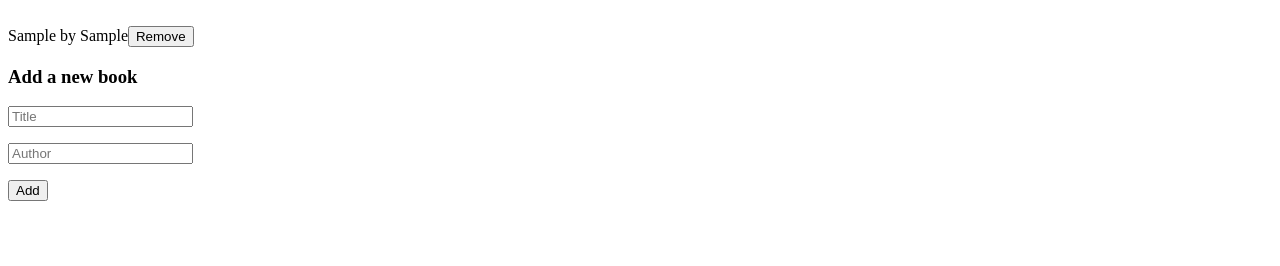
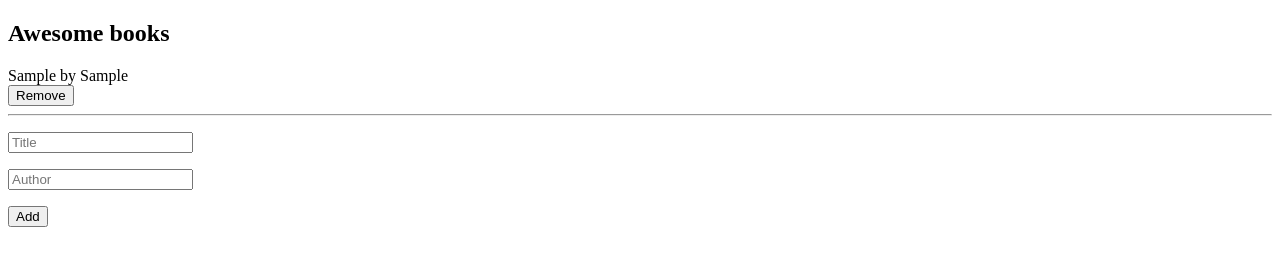
Before and after one commit to NalianAchei2020/Awesome_Books, a website: page index.html in a window 1280 px wide. Both pictures are taken after typing "Sample", "Sample" into the empty fields and a click on the button "Add". Drawn offline with Linux system fonts and the light colour scheme.

Commit message:
add funtion

```diff
--- a/file.js
+++ b/file.js
@@ -1,42 +1,44 @@
 /* eslint-disable no-use-before-define */
-const books = [];
+const bookTitle = document.getElementById('bookTitle');
+const bookAuthor = document.getElementById('bookauthor');
+const addButton = document.getElementById('add');
+const main = document.querySelector('.main');
 
-function displayBooks() {
-  const bookList = document.getElementById('book-list');
-  bookList.innerHTML = '';
+let books = JSON.parse(localStorage.getItem('books')) || [];
+
+const addBook = (title, author) => {
+  const book = { title, author };
+  books.push(book);
+  localStorage.setItem('books', JSON.stringify(books));
+  display();
+};
+const removeBook = (title) => {
+  books = books.filter((book) => book.title !== title);
+  localStorage.setItem('books', JSON.stringify(books));
+  display();
+};
+const display = () => {
+  main.innerHTML = '';
   books.forEach((book) => {
-    const li = document.createElement('span');
-    const text = document.createTextNode(`${book.title} by ${book.author}`);
+    const span = document.createElement('span');
+    span.textContent = `${book.title} by ${book.author}`;
     const br = document.createElement('br');
-    li.appendChild(br);
-    const removeBtn = document.createElement('button');
-    removeBtn.innerText = 'Remove';
-    removeBtn.addEventListener('click', () => removeBook(book));
-    li.appendChild(text);
-    li.appendChild(removeBtn);
-    bookList.appendChild(li);
+    span.appendChild(br);
+    const removeButton = document.createElement('button');
+    removeButton.textContent = 'Remove';
+    removeButton.addEventListener('click', () => removeBook(book.title));
+    span.appendChild(removeButton);
+    const line = document.createElement('hr');
+    span.appendChild(line);
+    main.appendChild(span);
   });
-}
+};
+addButton.addEventListener('click', () => {
+  const title = bookTitle.value;
+  const author = bookAuthor.value;
+  addBook(title, author);
+  bookTitle.value = '';
+  bookAuthor.value = '';
+});
 
-function addBook() {
-  const title = document.getElementById('title').value;
-  const author = document.getElementById('author').value;
-  const book = {
-    title,
-    author,
-  };
-  books.push(book);
-  displayBooks();
-  document.getElementById('title').value = '';
-  document.getElementById('author').value = '';
-}
-
-function removeBook(book) {
-  const index = books.indexOf(book);
-  if (index > -1) {
-    books.splice(index, 1);
-  }
-  displayBooks();
-}
-
-document.getElementById('add-btn').addEventListener('click', addBook);
+display();
--- a/index.html
+++ b/index.html
@@ -6,23 +6,22 @@
     <title>Awesome Books</title>
 </head>
 <body>
-    <section class="main">
    <section>
-         <article id="book-list">
+    <h1>Awesome books</h1>
+    <article class="main">
 
     </article>
    </section>
    <section class="books">
-         <h3>Add a new book</h3>
    <p>
-         <input type="text" placeholder="Title" name="title" id="title" required>
+    <input type="text" placeholder="Title" name="title" id="bookTitle"/>
    </p>
    <p>
-         <input type="text" placeholder="Author" name="author" id="author" required>
+    <input type="text" placeholder="Author" name="author" id="bookauthor"/>
    </p>
-         <button id="add-btn" >Add</button>
+    <button id="add">Add</button>
    </section>
-     </section>
+
    <script src="file.js"></script>
 </body>
 </html>
```
Lines whose indentation alone changed are shown as unchanged.
